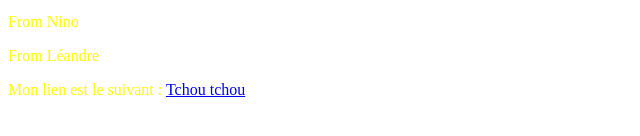
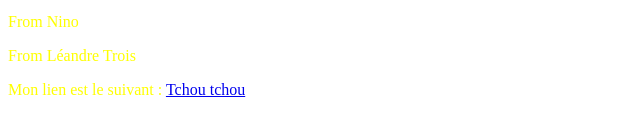
Before and after one commit to GagnantN/collision, a plain HTML site: page index.html in a window 1280 px wide. Shown: the part 186-322 px from the top of the page, 0-640 px from the left. Drawn offline with Linux system fonts and the light colour scheme.

Commit message:
Leandre trois

```diff
--- a/index.html
+++ b/index.html
@@ -11,7 +11,7 @@
     <h2>Vous savez quoi ?</h2>
     <p>Mon site préféré sur internet est <a href="http://www.perdu.com">celui-ci</a></p>
     <p>From Nino</p>
-    <p>From Léandre</p>
+    <p>From Léandre Trois</p>
      <p>Mon lien est le suivant : <a href="https:tchouchou">Tchou tchou</a> </p>
 </body>
 </html>
```
